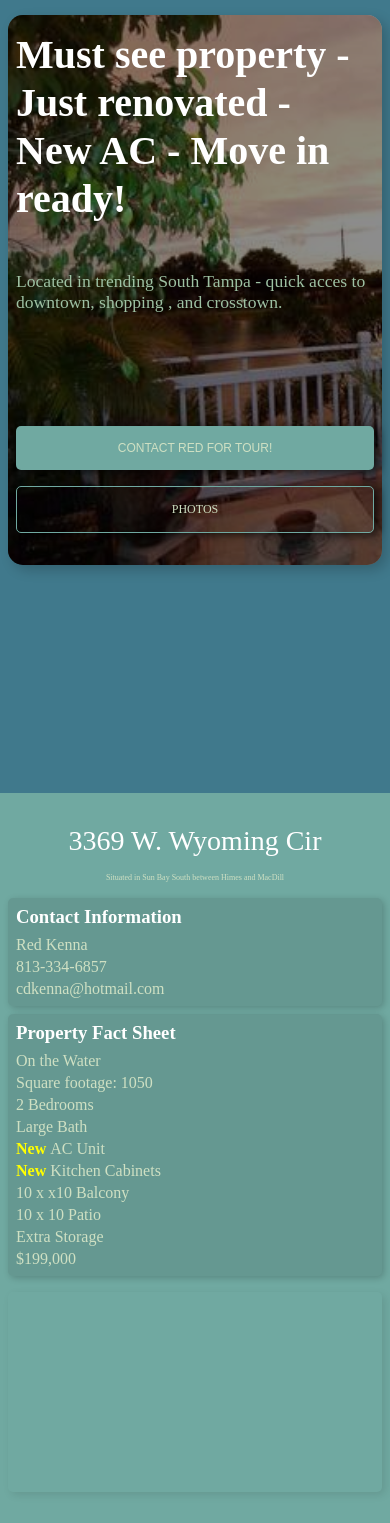
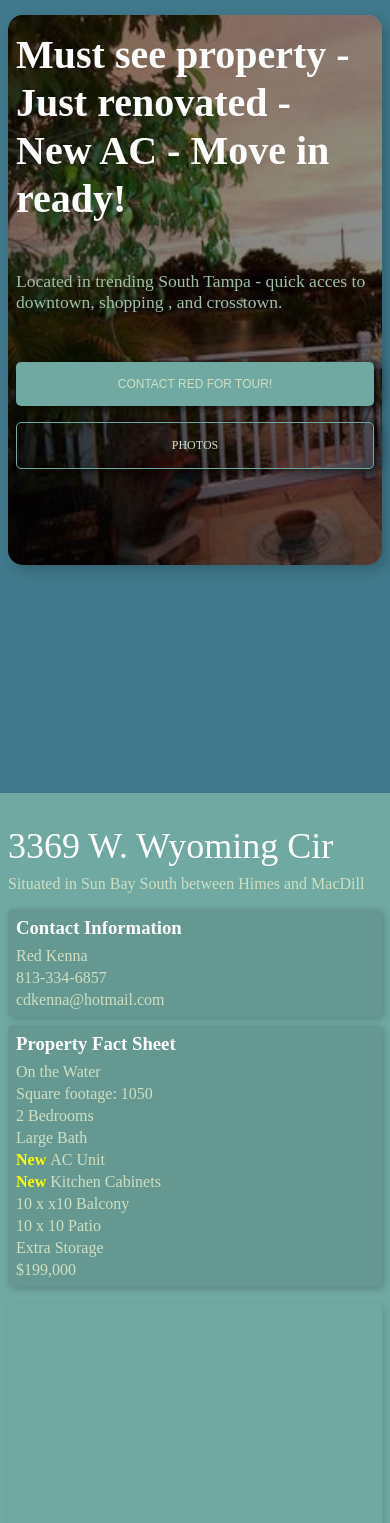
Before and after one commit to jimmmazz/tampa-lake, a PHP site: page / in a window 390 px wide. Shown: the part 51-1574 px from the top of the page. Run offline with PHP 8.4, Linux system fonts and the light colour scheme; some libraries are stand-ins or nearby versions.

Commit message:
tweecks  mobile address bar

```diff
--- a/public/styles.css
+++ b/public/styles.css
@@ -559,6 +559,7 @@
         grid-column: 1/2;
         align-self: flex-end;
         flex-direction: column;
+        padding-bottom: 3rem;
     }
 
     .hero-btn, .hero-btn--photos {
@@ -569,6 +570,7 @@
 
     .hero-btn--photos {
         margin-left: 0;
+        margin-bottom: 3rem;
     }
 
 /* What-Where Section */
@@ -582,6 +584,7 @@
     }
 
     .what-where-header {
+        align-items: flex-start;
         padding: 0;
     }
 
@@ -598,16 +601,17 @@
 
     .what-where-img {
         grid-row: 2/1;
-        height: 200px;
+        height: 400px;
     }
 
     .what-where-title {
-        font-size: 1.75rem;
+        font-size: 2.25rem;
     }
 
     .what-where-subtitle {
-        font-size: .5rem;
+        font-size: 1rem;
         text-align: left;
+        margin-top: .5rem;
     }
 
 /* Gallary Section */
```
